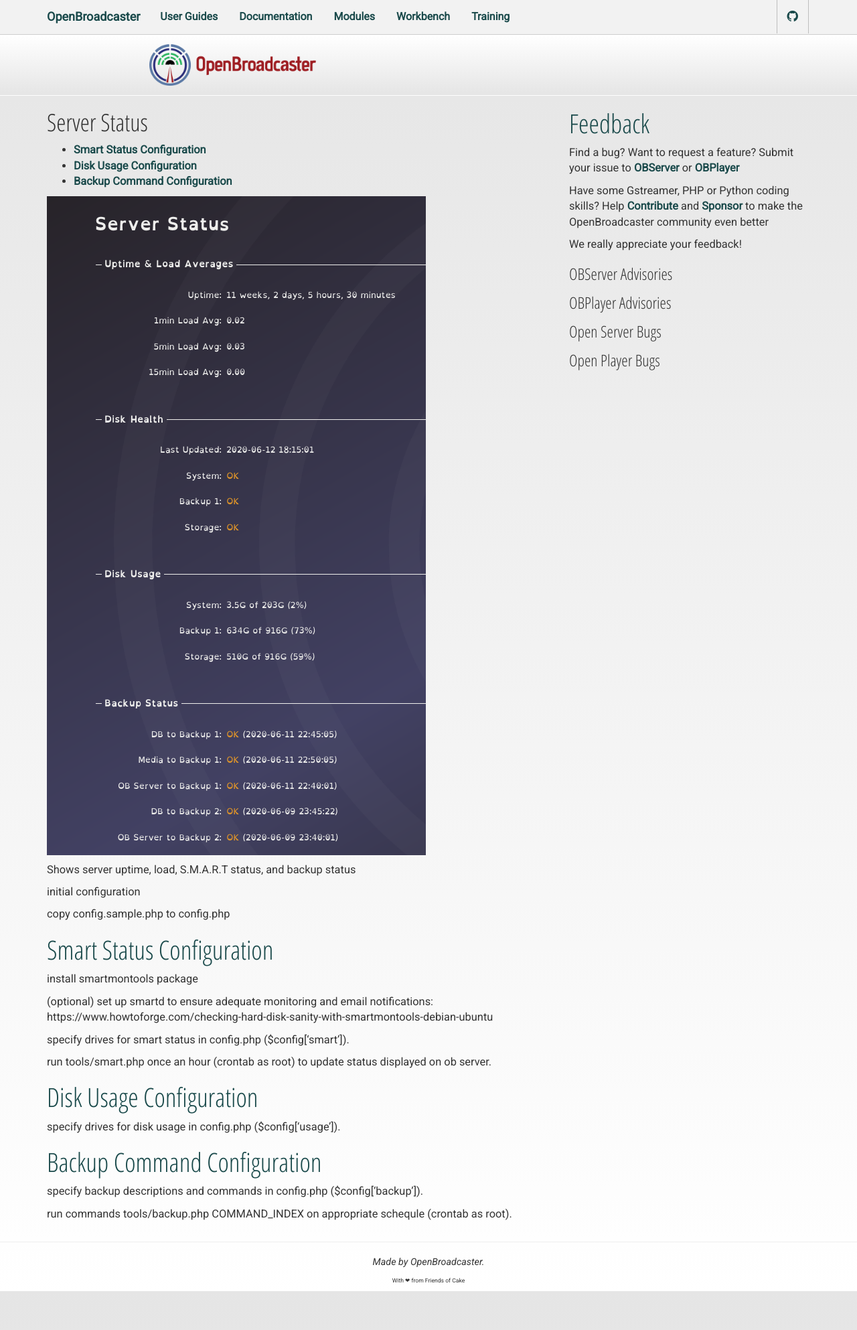
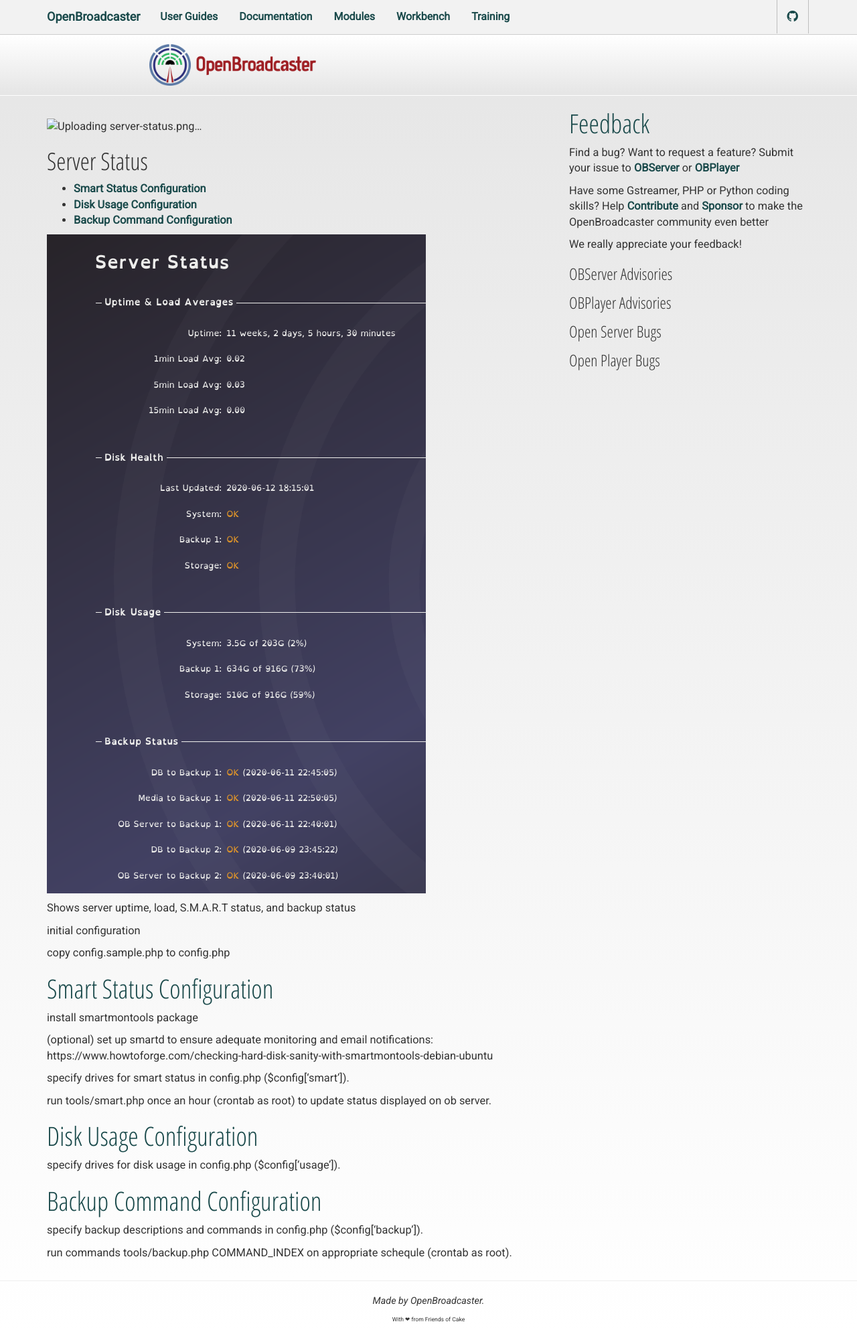
Before and after one commit to openbroadcaster/status, a Jekyll site: the page built from index.md, in a window 1280 px wide. Shown: the whole page at 67% size. Built offline with Jekyll 4.4.1, drawn with Linux system fonts in a browser that asks for light colours; before the commit the page ends 1928 px from its top, so only the background shows below that.

Commit message:
Update index.md

```diff
--- a/index.md
+++ b/index.md
@@ -2,6 +2,9 @@
 layout: default
 title: index
 ---
+<br/>
+
+![Uploading server-status.png…]()
 
 # Server Status
 {:.no_toc}
```
